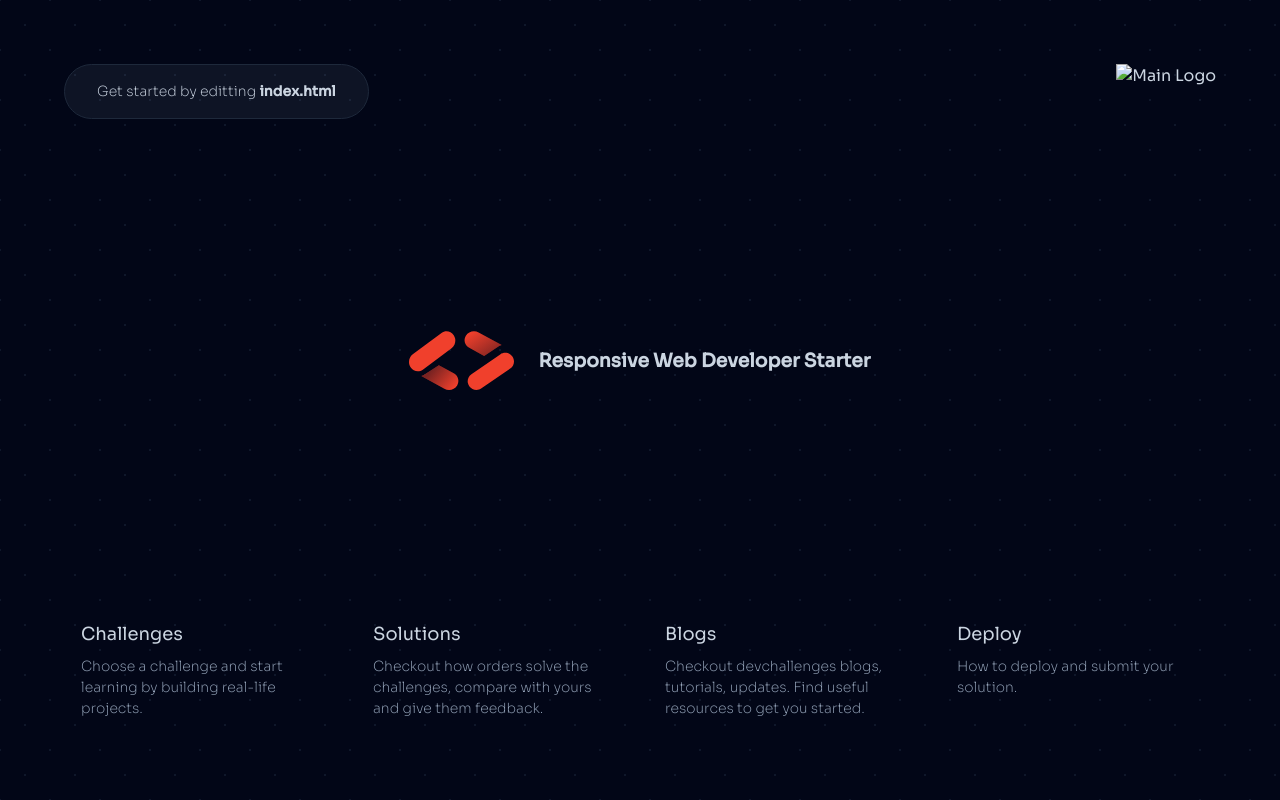
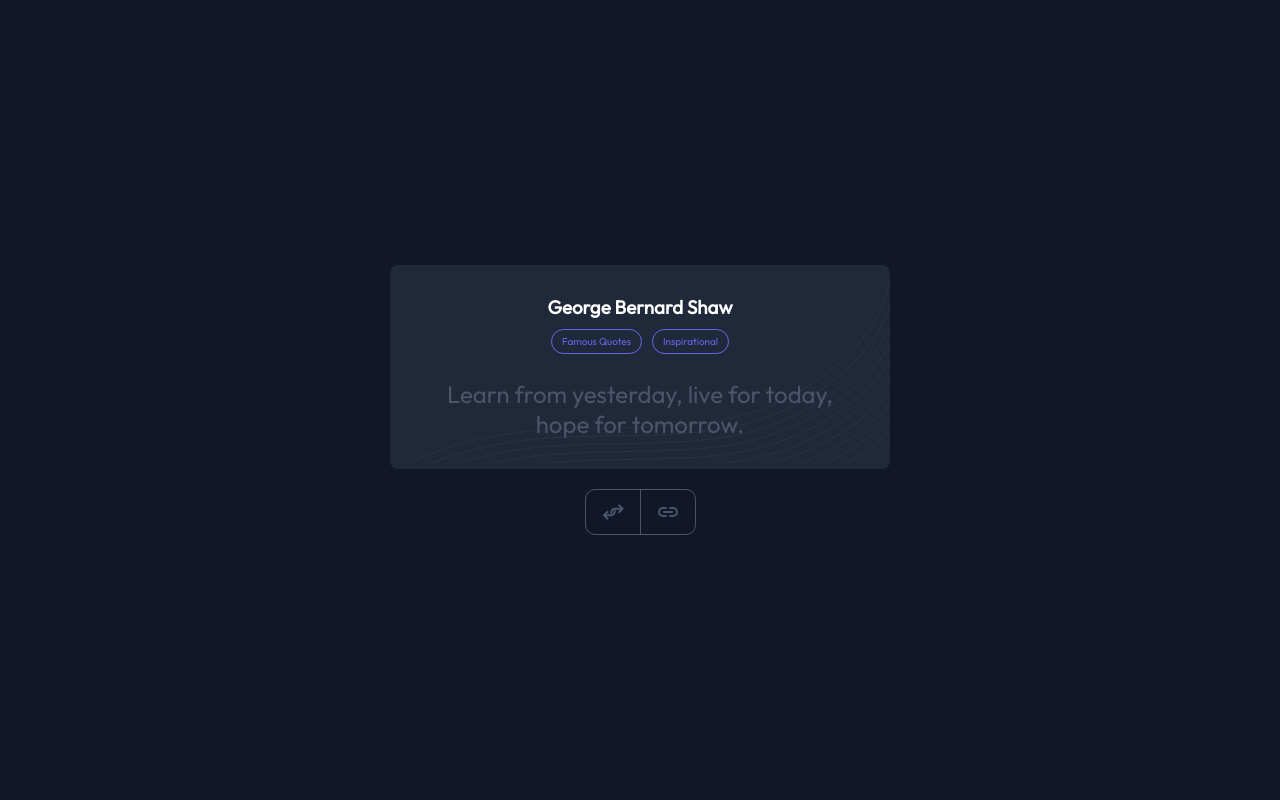
Before and after one commit to thenaijagamer/random-quote-generator, a website: page index.html in a window 1280 px wide. Drawn offline with Linux system fonts and the light colour scheme; files that its build step writes are made by us from their sources.

Commit message:
Complete the UI development

```diff
--- a/css/styles.css
+++ /dev/null
@@ -1,130 +0,0 @@
-@import url('https://fonts.googleapis.com/css2?family=Sora:wght@200;400;500&display=swap');
-
-/* Reset some default styles */
-body, h1, h2, h3, p, ul, li {
-    margin: 0;
-    padding: 0;
-}
-
-a {
-    text-decoration: none;
-    color: inherit;
-}
-
-* {
-    box-sizing: border-box;
-}
-
-/* Add some styles for body*/
-body {
-    min-height: 100vh;
-    max-width: 1280px;
-    margin: 0 auto;
-    background: #020617;
-    color: #cbd5e1;
-    font-family: 'Sora', sans-serif;
-    line-height: 1.5;
-    background-image: radial-gradient(#0f172a 1px,transparent 0),radial-gradient(#0f172a 1px,transparent 0);
-    background-position: 0 0,25px 25px;
-    background-attachment: fixed;
-    background-size: 50px 50px;
-    overflow-x: hidden;
-    padding: 4rem;
-    display: flex;
-    justify-content: space-between;
-    flex-direction: column;
-}
-
-header {
-    display: flex;
-    justify-content: space-between;
-
-}
-
-.get-started {
-    padding: 1rem 2rem;
-    border: 0.5px solid #1e293b;
-    background-color: #94a3b817;
-    border-radius: 2rem;
-    font-size: 0.875rem;
-    font-weight: 200;
-    width: 100%;
-    text-align: center;
-}
-
-main {
-    display: flex;
-    flex-direction: column;
-    justify-content: center;
-    align-items: center;
-    row-gap: 0.5rem;
-    column-gap: 1.5rem;
-}
-
-.title {
-    position: relative;
-    text-align: center;
-}
-
-.title::after {
-    content: "";
-    background: url('../images/blur-bg.svg');
-    background-size: contain;
-    background-repeat: no-repeat;
-    position: absolute;
-    bottom: -130px;
-    right: -75px;
-    width: 500px;
-    height: 250px;
-    opacity: 0.5;
-}
-
-.logo {
-    display: none;
-}
-
-
-.link-card {
-    padding: 1rem;
-    border: 0.5px solid transparent;
-    transition: all ease-in-out 50ms;
-    cursor: pointer;
-}
-
-.link-card:hover {
-    border: 0.5px solid #1e293b;
-    background-color: #94a3b817;
-    border-radius: 8px;
-}
-
-.link-title {
-    font-size: 1.125rem;
-}
-
-.link-description {
-    font-size: 0.875rem;
-    font-weight: 200;
-    margin-top: 0.5rem;
-    color: #94a3b8;
-}
-
-@media screen and (min-width: 720px) {
-    .logo {
-        display: initial;
-    }
-
-    .get-started {
-        width: auto;
-    }
-
-    main {
-        flex-direction: row;
-    }
-
-    footer {
-        display: grid;
-        grid-template-columns: repeat(4, 1fr);
-        gap: 1rem;
-    }
-
-  }
--- a/index.html
+++ b/index.html
@@ -1,46 +1,44 @@
 <!DOCTYPE html>
 <html lang="en">
-<head>
-    <meta charset="UTF-8">
-    <meta name="viewport" content="width=device-width, initial-scale=1.0">
-    <link rel="stylesheet" href="css/styles.css">
-    <title>Responsive Web Developer Starter - devchallenges.io</title>
-    <link rel="icon" href="images/favicon.ico" type="image/x-icon" sizes="any">
-</head>
-<body>
-    <header>
-        <div class="get-started">Get started by editting <b>index.html</b></div>
-        <img class="logo" src="images/logo.svg" alt="Main Logo">
-    </header>
+  <head>
+    <meta charset="UTF-8" />
+    <meta name="viewport" content="width=device-width, initial-scale=1.0" />
+    <link rel="preconnect" href="https://fonts.googleapis.com" />
+    <link
+      href="https://fonts.googleapis.com/css2?family=Outfit&display=swap"
+      rel="stylesheet"
+    />
+    <link rel="stylesheet" href="css/style.css" />
 
-    <main>
-        <img src="images/devchallenges-logo.svg" alt="A beautiful landscape">
-        <h3 class="title">Responsive Web Developer Starter</h3>
-    </main>
-
-    <footer>
-        <a class="link-card" href="https://devchallenges.io/" target="_blank">
-            <div class="link-title">Challenges</div>
-            <div class="link-description">Choose a challenge and start learning by building real-life projects.</div>
-        </a>
-
-        <a class="link-card" href="https://devchallenges.io/challenges" target="_blank">
-            <div class="link-title">Solutions</div>
-            <div class="link-description">Checkout how orders solve the challenges, compare with yours and give them feedback.</div>
-        </a>
-
-        <a class="link-card" href="https://devchallenges.io/" target="_blank">
-            <div class="link-title">Blogs</div>
-            <div class="link-description">Checkout devchallenges blogs, tutorials, updates. Find useful resources to get you started.</div>
-        </a>
-
-        <a class="link-card" href="https://devchallenges.io/" target="_blank">
-            <div class="link-title">Deploy</div>
-            <div class="link-description">How to deploy and submit your solution.</div>
-        </a>
-
-    </footer>
-
+    <title>Random quote generator</title>
+    <link
+      rel="icon"
+      href="images/favicon.ico"
+      type="image/x-icon"
+      sizes="any"
+    />
+  </head>
+  <body>
+    <div class="container">
+      <div class="card">
+        <h3 class="card__name">George Bernard Shaw</h3>
+        <div class="card__btn-box">
+          <button class="btn btn--famous">Famous Quotes</button>
+          <button class="btn btn--inspire">Inspirational</button>
+        </div>
+        <blockquote class="card__quote">
+          Learn from yesterday, live for today, hope for tomorrow.
+        </blockquote>
+      </div>
+      <div class="switch">
+        <div class="switch__regroup">
+          <img src="images/Regroup.svg" />
+        </div>
+        <div class="switch__link">
+          <img src="images/link.svg" />
+        </div>
+      </div>
+    </div>
     <script src="script.js"></script>
-</body>
+  </body>
 </html>
--- /dev/null
+++ b/sass/_base.scss
@@ -0,0 +1,49 @@
+// COLOR VARIABLES
+$color-button: #6466e9;
+$color-bg: #111729;
+$color-bg-card: #20293a;
+$color-text-dark: #4a5567;
+
+//RESPONSIVE BREAKPOINT
+$bp-large-desktop: 112.5em; //1800px
+$bp-tab-land: 75em; //1200px
+$bp-tab-port: 56.25em; //900px
+$bp-phone: 37.5em; //600px
+$bp-small-phone: 18.75em; //300px
+
+// BASE
+*,
+*::after,
+*::before {
+  margin: 0;
+  padding: 0;
+  box-sizing: inherit;
+}
+
+html {
+  box-sizing: border-box;
+  font-size: 62.5%; // 1rem = 10px; 10px/16px = 62.5%
+  @media only screen and (min-width: $bp-large-desktop) {
+    font-size: 75%;
+  }
+  @media only screen and (max-width: $bp-tab-land) {
+    font-size: 56.25%;
+  }
+  @media only screen and (max-width: $bp-tab-port) {
+    font-size: 50%;
+  }
+}
+
+body {
+  font-family: "Outfit", sans-serif;
+  min-height: 100vh;
+  background-color: $color-bg;
+  display: flex;
+  justify-content: center;
+  align-items: center;
+  font-size: 1.6rem;
+}
+// ::selection {
+//   background-color: $color-white;
+//   color: $dark-text;
+// }
--- /dev/null
+++ b/sass/_body.scss
@@ -0,0 +1,65 @@
+.container {
+  display: flex;
+  flex-direction: column;
+  align-items: center;
+  max-width: 50rem;
+  width: 90%;
+}
+
+.card {
+  width: 100%;
+  margin-bottom: 2rem;
+  display: flex;
+  flex-direction: column;
+  align-items: center;
+  padding: 3rem;
+  border-radius: 8px;
+  background-color: $color-bg-card;
+  background-image: url(../images/bg-image-random-quote.svg);
+  background-repeat: no-repeat;
+  background-position: right;
+  background-size: contain;
+  text-align: center;
+
+  &__name {
+    color: white;
+    margin-bottom: 1rem;
+  }
+  &__btn-box {
+    margin-bottom: 2.5rem;
+    display: flex;
+    gap: 1rem;
+    @media only screen and (max-width: $bp-small-phone) {
+      flex-direction: column;
+    }
+  }
+  &__quote {
+    color: $color-text-dark;
+    font-size: 2.4rem;
+  }
+}
+
+.btn {
+  border-radius: 20px;
+  color: $color-button;
+  border: solid 1px $color-button;
+  background-color: transparent;
+  padding: 0.5rem 1rem;
+  font-size: 1rem;
+  font-family: inherit;
+}
+.switch {
+  border: solid 1px $color-text-dark;
+  border-radius: 10px;
+  display: flex;
+  &__regroup,
+  &__link {
+    display: flex;
+    justify-content: center;
+    align-items: center;
+    padding: 1rem 1.5rem;
+  }
+  &__link {
+    border-left: solid 1px $color-text-dark;
+  }
+}
--- /dev/null
+++ b/sass/main.scss
@@ -0,0 +1,2 @@
+@import "base";
+@import "body";
```
Also changed, not shown: css/style.css (added), images/sprite.svg (added), 1 other file.
